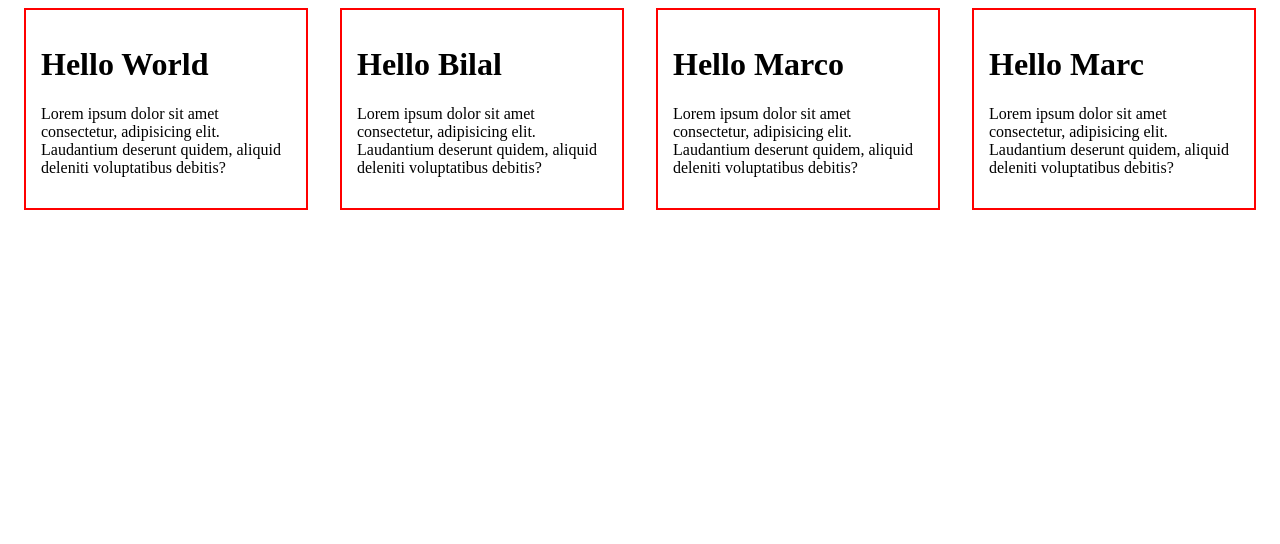
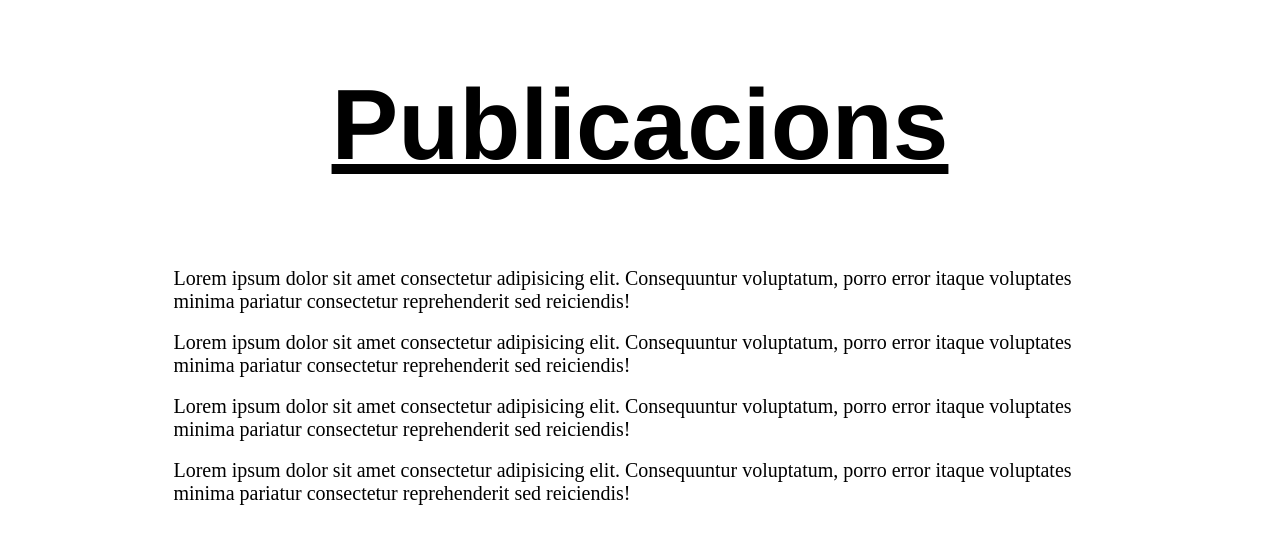
Before and after one commit to markis24/Proyecto-UB-GRICS, a React (Vite) app: page / in a window 1280 px wide. Shown: the top 544 px of the page. Built offline with nearby package versions, Linux system fonts and the light colour scheme.

Commit message:
first commit

```diff
--- /dev/null
+++ b/src/Componentes/body/Publicaciones.css
@@ -0,0 +1,24 @@
+body {
+    margin: 0;
+    padding: 0;
+}
+div {
+    margin-left: 5%;
+    margin-right: 5%;
+}
+
+div div a {
+    list-style: none;
+    text-decoration: none;
+    color: black;
+    font-size: 20px;
+}
+div div a:hover{
+    color: blue;
+}
+div h1 {
+    text-align: center;
+    font-family: 'Franklin Gothic Medium', 'Arial Narrow', Arial, sans-serif;
+    font-size: 100px;
+    text-decoration-line: underline;
+}
--- /dev/null
+++ b/src/Componentes/body/Publicaciones.jsx
@@ -0,0 +1,20 @@
+import Card from '../Cartas/Card.jsx';
+import './Publicaciones.css';
+
+function Publicaciones() {
+    return (
+        <div>
+            <h1>Publicacions</h1>
+            <br />
+            <div><a href="#">Lorem ipsum dolor sit amet consectetur adipisicing elit. Consequuntur voluptatum, porro error itaque voluptates minima pariatur consectetur reprehenderit sed reiciendis!</a></div>
+            <br />
+            <div><a href="#">Lorem ipsum dolor sit amet consectetur adipisicing elit. Consequuntur voluptatum, porro error itaque voluptates minima pariatur consectetur reprehenderit sed reiciendis!</a></div>
+            <br />
+            <div><a href="#">Lorem ipsum dolor sit amet consectetur adipisicing elit. Consequuntur voluptatum, porro error itaque voluptates minima pariatur consectetur reprehenderit sed reiciendis!</a></div>
+            <br />
+            <div><a href="#">Lorem ipsum dolor sit amet consectetur adipisicing elit. Consequuntur voluptatum, porro error itaque voluptates minima pariatur consectetur reprehenderit sed reiciendis!</a></div>
+        </div>
+    );
+}
+
+export default Publicaciones;
--- a/src/main.jsx
+++ b/src/main.jsx
@@ -1,9 +1,11 @@
 import React from 'react';
 import ReactDOM from 'react-dom/client';
 import App from './Componentes/Apps/App.jsx';
+import body from './Componentes/body/Publicaciones.jsx'
+import Publicaciones from './Componentes/body/Publicaciones.jsx';
 
 ReactDOM.createRoot(document.getElementById('root')).render(
     <React.StrictMode>
-        <App />
+        <Publicaciones />
     </React.StrictMode>,
 );
```
